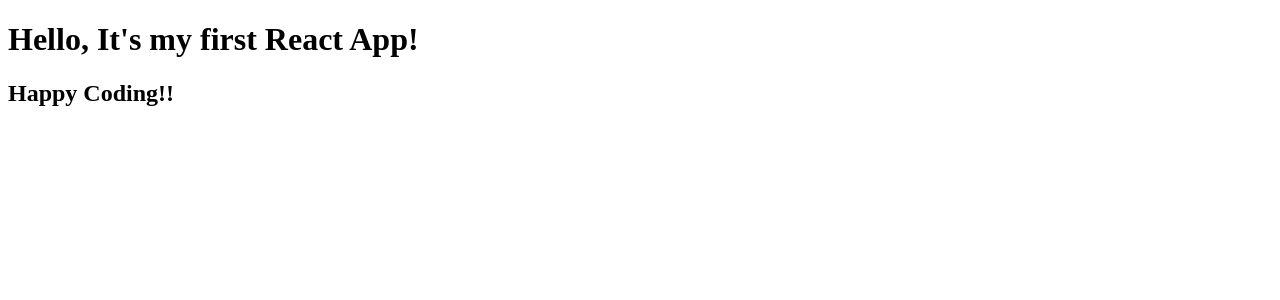
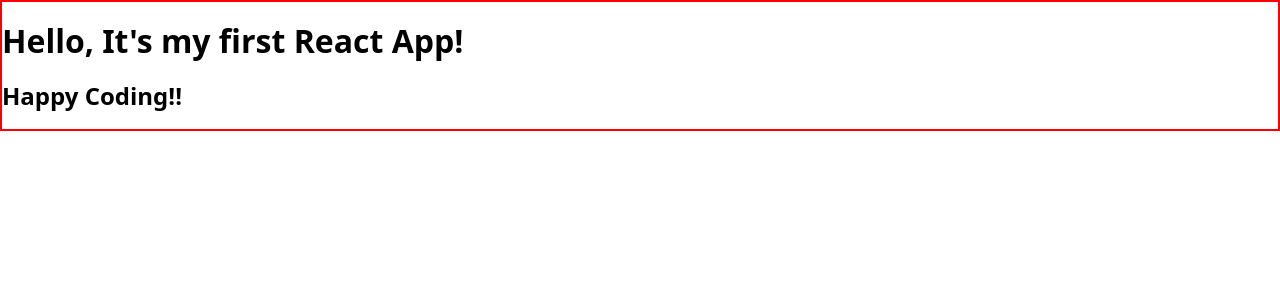
Before and after one commit to Jon-Erik/profile, a React (Vite) app: page / in a window 1280 px wide. Shown: the top 300 px of the page. Built offline with nearby package versions, Linux system fonts and the light colour scheme.

Commit message:
Add basic css styling

```diff
--- a/package.json
+++ b/package.json
@@ -14,11 +14,13 @@
   "license": "ISC",
   "dependencies": {
     "gh-pages": "^6.2.0",
+    "modern-normalize": "^3.0.1",
     "parcel-bundler": "^1.12.5",
     "react": "^18.3.1",
     "react-dom": "^18.3.1"
   },
   "devDependencies": {
+    "@parcel/transformer-stylus": "^2.12.0",
     "parcel": "^2.12.0"
   }
 }
--- a/public/index.html
+++ b/public/index.html
@@ -6,6 +6,7 @@
     <meta name="viewport" content="width=device-width, initial-scale=1" />
     <title>React App</title>
     <script type="module" src="../src/index.js"></script>
+    <link rel="stylesheet" href="../src/modern-normalize.css"/>
   </head>
   <body>
     <noscript>You need to enable JavaScript to run this app.</noscript>
--- a/src/App.js
+++ b/src/App.js
@@ -1,12 +1,15 @@
-import React from 'react';
+import React from 'react'
+import "./App.styl"
+//import 'modern-normalize.css'
+
 
 const App = () => {
   return (
-    <div>
+    <div class="app-wrapper">
       <h1>Hello, It's my first React App!</h1>
        <h2>Happy Coding!!</h2>
     </div>
   );
 };
 
-export default App;
+export default App
--- /dev/null
+++ b/src/App.styl
@@ -0,0 +1,2 @@
+.app-wrapper
+    border 2px solid red !important
--- /dev/null
+++ b/src/modern-normalize.css
@@ -0,0 +1,213 @@
+/*! modern-normalize v3.0.1 | MIT License | https://github.com/sindresorhus/modern-normalize */
+
+/*
+Document
+========
+*/
+
+/**
+Use a better box model (opinionated).
+*/
+
+*,
+::before,
+::after {
+	box-sizing: border-box;
+}
+
+html {
+	/* Improve consistency of default fonts in all browsers. (https://github.com/sindresorhus/modern-normalize/issues/3) */
+	font-family:
+		system-ui,
+		'Segoe UI',
+		Roboto,
+		Helvetica,
+		Arial,
+		sans-serif,
+		'Apple Color Emoji',
+		'Segoe UI Emoji';
+	line-height: 1.15; /* 1. Correct the line height in all browsers. */
+	-webkit-text-size-adjust: 100%; /* 2. Prevent adjustments of font size after orientation changes in iOS. */
+	tab-size: 4; /* 3. Use a more readable tab size (opinionated). */
+}
+
+/*
+Sections
+========
+*/
+
+body {
+	margin: 0; /* Remove the margin in all browsers. */
+}
+
+/*
+Text-level semantics
+====================
+*/
+
+/**
+Add the correct font weight in Chrome and Safari.
+*/
+
+b,
+strong {
+	font-weight: bolder;
+}
+
+/**
+1. Improve consistency of default fonts in all browsers. (https://github.com/sindresorhus/modern-normalize/issues/3)
+2. Correct the odd 'em' font sizing in all browsers.
+*/
+
+code,
+kbd,
+samp,
+pre {
+	font-family:
+		ui-monospace,
+		SFMono-Regular,
+		Consolas,
+		'Liberation Mono',
+		Menlo,
+		monospace; /* 1 */
+	font-size: 1em; /* 2 */
+}
+
+/**
+Add the correct font size in all browsers.
+*/
+
+small {
+	font-size: 80%;
+}
+
+/**
+Prevent 'sub' and 'sup' elements from affecting the line height in all browsers.
+*/
+
+sub,
+sup {
+	font-size: 75%;
+	line-height: 0;
+	position: relative;
+	vertical-align: baseline;
+}
+
+sub {
+	bottom: -0.25em;
+}
+
+sup {
+	top: -0.5em;
+}
+
+/*
+Tabular data
+============
+*/
+
+/**
+Correct table border color inheritance in Chrome and Safari. (https://issues.chromium.org/issues/40615503, https://bugs.webkit.org/show_bug.cgi?id=195016)
+*/
+
+table {
+	border-color: currentcolor;
+}
+
+/*
+Forms
+=====
+*/
+
+/**
+1. Change the font styles in all browsers.
+2. Remove the margin in Firefox and Safari.
+*/
+
+button,
+input,
+optgroup,
+select,
+textarea {
+	font-family: inherit; /* 1 */
+	font-size: 100%; /* 1 */
+	line-height: 1.15; /* 1 */
+	margin: 0; /* 2 */
+}
+
+/**
+Correct the inability to style clickable types in iOS and Safari.
+*/
+
+button,
+[type='button'],
+[type='reset'],
+[type='submit'] {
+	-webkit-appearance: button;
+}
+
+/**
+Remove the padding so developers are not caught out when they zero out 'fieldset' elements in all browsers.
+*/
+
+legend {
+	padding: 0;
+}
+
+/**
+Add the correct vertical alignment in Chrome and Firefox.
+*/
+
+progress {
+	vertical-align: baseline;
+}
+
+/**
+Correct the cursor style of increment and decrement buttons in Safari.
+*/
+
+::-webkit-inner-spin-button,
+::-webkit-outer-spin-button {
+	height: auto;
+}
+
+/**
+1. Correct the odd appearance in Chrome and Safari.
+2. Correct the outline style in Safari.
+*/
+
+[type='search'] {
+	-webkit-appearance: textfield; /* 1 */
+	outline-offset: -2px; /* 2 */
+}
+
+/**
+Remove the inner padding in Chrome and Safari on macOS.
+*/
+
+::-webkit-search-decoration {
+	-webkit-appearance: none;
+}
+
+/**
+1. Correct the inability to style clickable types in iOS and Safari.
+2. Change font properties to 'inherit' in Safari.
+*/
+
+::-webkit-file-upload-button {
+	-webkit-appearance: button; /* 1 */
+	font: inherit; /* 2 */
+}
+
+/*
+Interactive
+===========
+*/
+
+/*
+Add the correct display in Chrome and Safari.
+*/
+
+summary {
+	display: list-item;
+}
```
Also changed, not shown: 1 other file (tests, documents, lock files or other folders).
